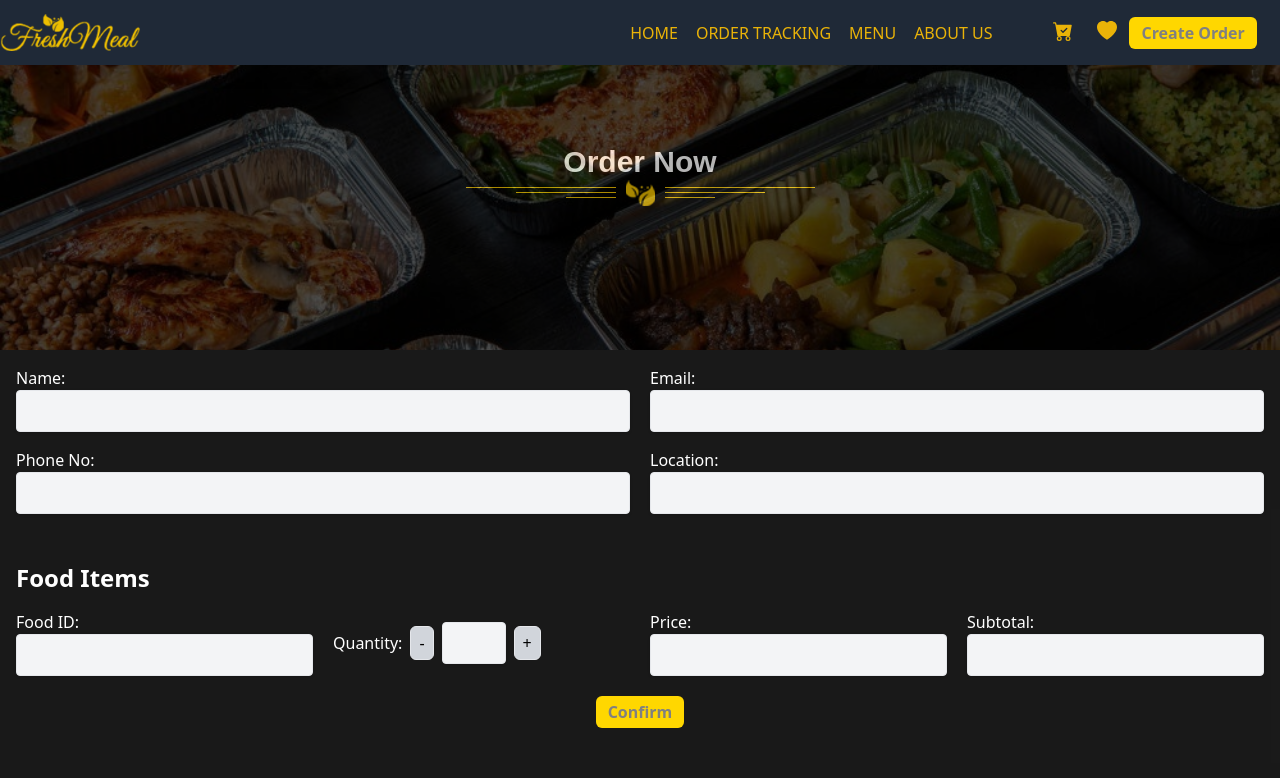
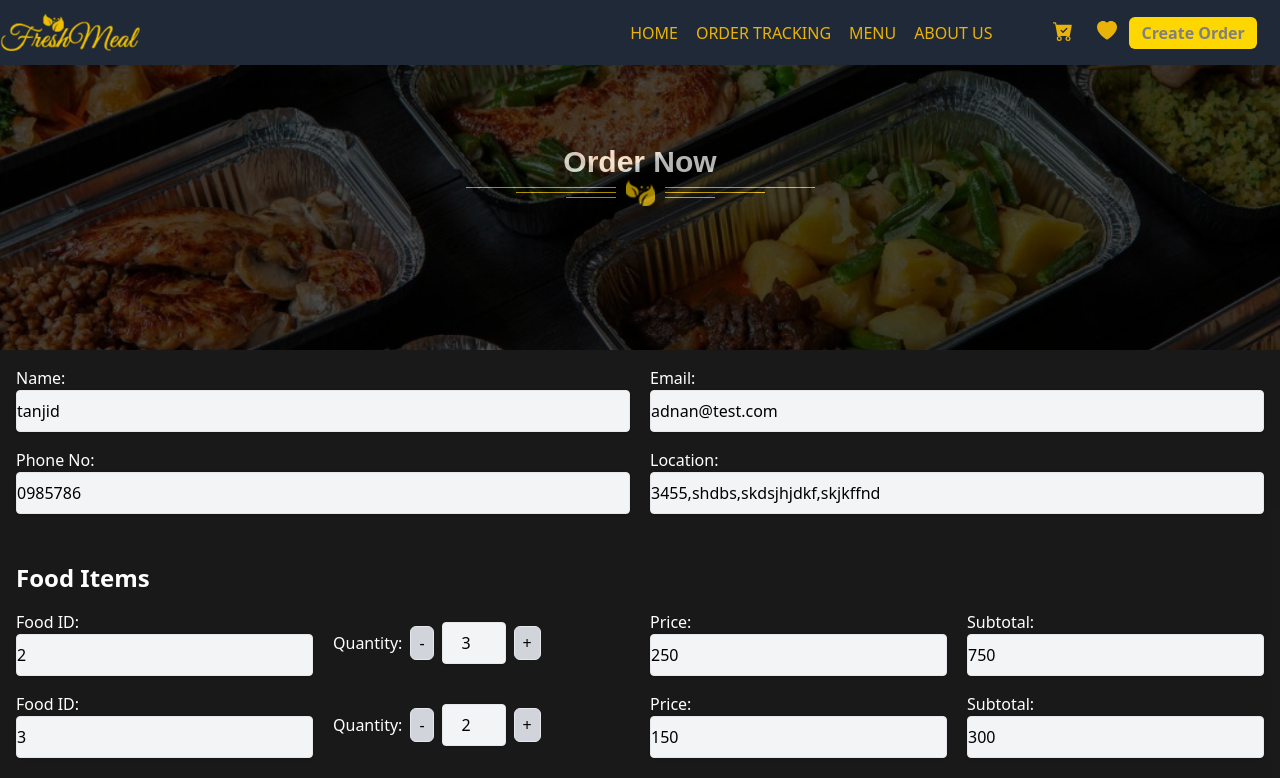
Before and after one commit to tamzid620/Frest_Meal, a React (Vite) app: page /order in a window 1280 px wide. Shown: the top 778 px of the page. Built offline with nearby package versions, Linux system fonts and the light colour scheme; a web font is replaced by a local one.

Commit message:
order component food item map and calculation added

```diff
--- a/src/Components/Shared/Order/Order.jsx
+++ b/src/Components/Shared/Order/Order.jsx
@@ -1,8 +1,8 @@
-import { useState } from 'react';
+import { useEffect, useState } from 'react';
 import aboutPhoto from '../../../../public/images/contactUs.jpg';
+import axios from 'axios';
 
 const Order = () => {
-    // const [quantity, setQuantity] = useState(1);
     const [formData, setFormData] = useState({
         clientName: '',
         email: '',
@@ -18,6 +18,20 @@
         ],
     });
 
+    // get data from json -------------------------
+    useEffect(() => {
+        axios.get('cartItem.json')
+            .then((res) => res.data)
+            .then((data) => setFormData(data))
+    }, [])
+    console.log(formData);
+
+    // calculateSubtotal section --------------------
+    const calculateSubtotal = (quantity, price) => {
+      return quantity * price;
+  };
+
+// handle input change -----------------
     const handleInputChange = (e) => {
         const { name, value } = e.target;
         setFormData((prevFormData) => ({
@@ -26,25 +40,41 @@
         }));
     };
 
+    // Food Item change -------------------
     const handleFoodItemChange = (index, e) => {
       const { name, value } = e.target;
+
       setFormData((prevFormData) => ({
           ...prevFormData,
           foodItems: prevFormData.foodItems.map((item, i) =>
-                i === index ? { ...item, [name]: value } : item
+              i === index
+                  ? {
+                        ...item,
+                        [name]: value,
+                        subTotal: calculateSubtotal(item.quantity, item.price),
+                    }
+                  : item
           ),
       }));
   };
+
+  // Quantity Change -----------------
   const handleQuantityChange = (index, change) => {
     setFormData((prevFormData) => ({
         ...prevFormData,
         foodItems: prevFormData.foodItems.map((item, i) =>
-                i === index ? { ...item, quantity: Math.max(0, item.quantity + change) } : item
+            i === index
+                ? {
+                      ...item,
+                      quantity: Math.max(0, item.quantity + change),
+                      subTotal: calculateSubtotal(item.quantity + change, item.price),
+                  }
+                : item
         ),
     }));
 };
 
-
+// submit button -----------------------
     const handleSubmit = (e) => {
         e.preventDefault();
         console.log('Form submitted:', formData);
@@ -168,22 +198,6 @@
                         className="w-full border rounded shadow bg-gray-100 text-black outline-none py-2"
                     />
                 </div>
-
-                {/* Quantity Input */}
-                {/* <div className="w-full">
-                    <label htmlFor={`quantity-${index}`} className="text-white">
-                        Quantity:
-                    </label>
-                    <input
-                        type="number"
-                        id={`quantity-${index}`}
-                        name="quantity"
-                        value={foodItem.quantity}
-                        onChange={(e) => handleFoodItemChange(index, e)}
-                        required
-                        className="w-full border rounded shadow bg-gray-100 text-black outline-none py-2"
-                    />
-                </div> */}
 {/* Quantity Input */}
 <div className="w-full flex items-center">
     <label htmlFor={`quantity-${index}`} className="text-white">
```
Lines whose indentation alone changed are shown as unchanged.
